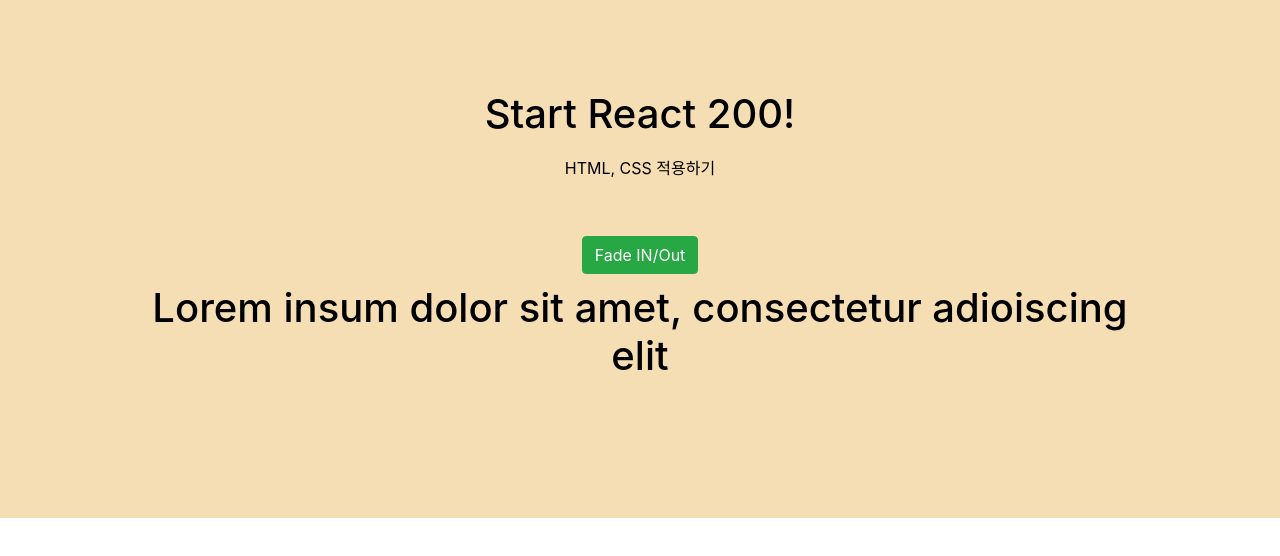
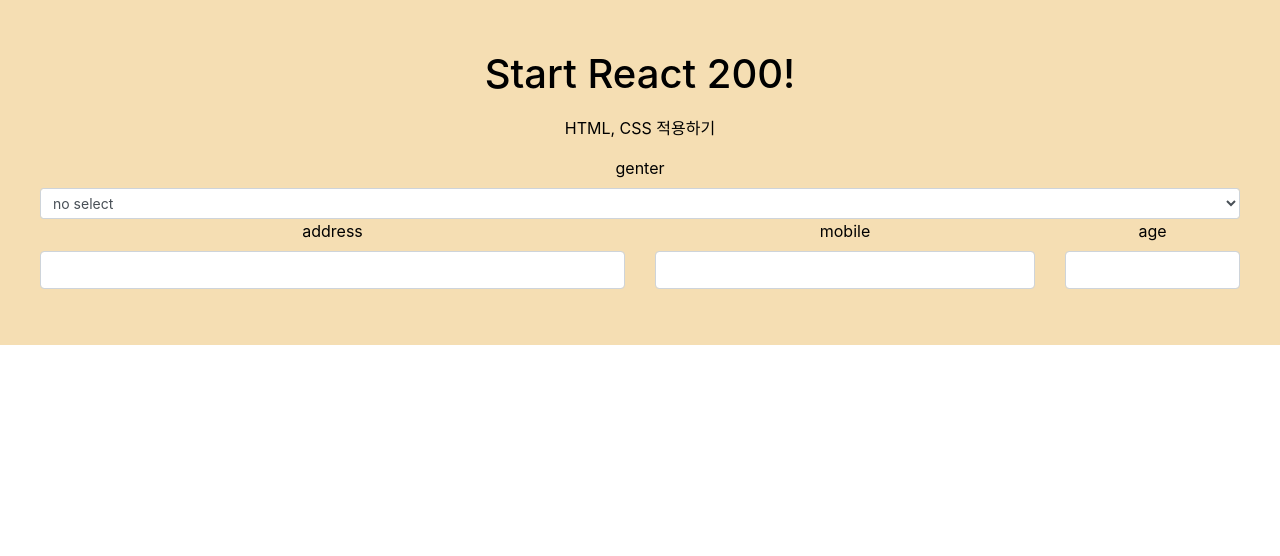
Before and after one commit to dev-chloe/hangout-react200, a React (Create React App) app: page / in a window 1280 px wide. Shown: the top 556 px of the page. Built offline with nearby package versions, Linux system fonts and the light colour scheme.

Commit message:
react200 초급044

```diff
--- a/src/App.css
+++ b/src/App.css
@@ -1,4 +1,4 @@
-div {
+.cont_box {
   background-color: wheat;
   color: black;
   padding: 40px;
--- a/src/App.js
+++ b/src/App.js
@@ -1,14 +1,14 @@
 import React from 'react';
 import './App.css';
-import ReactstrapFade from './R043_ReactstrapFade';
+import ReactstrapForm from './R044_ReactstrapForm';
 import 'bootstrap/dist/css/bootstrap.css';
 
 function App() {
   return (
-    <div>
+    <div className="cont_box">
       <h1>Start React 200!</h1>
       <p>HTML, CSS 적용하기</p>
-      <ReactstrapFade />
+      <ReactstrapForm />
     </div>
   );
 }
--- /dev/null
+++ b/src/R044_ReactstrapForm.js
@@ -0,0 +1,39 @@
+import React, { Component } from 'react';
+import { Col, Form, FormGroup, Input, Label, Row } from 'reactstrap';
+
+class R044_ReactstrapForm extends Component {
+  render() {
+    return (
+      <Form>
+        <Label for="exampleGender">genter</Label>
+        <Input type="select" bsSize="sm">
+          <option>no select</option>
+          <option>woman</option>
+          <option>man</option>
+        </Input>
+        <Row from>
+          <Col md={6}>
+            <FormGroup>
+              <Label for="exampleAddress">address</Label>
+              <Input type="text" name="address" id="address" />
+            </FormGroup>
+          </Col>
+          <Col md={4}>
+            <FormGroup>
+              <Label for="exampleMobile">mobile</Label>
+              <Input type="text" name="mobile" id="mobile" />
+            </FormGroup>
+          </Col>
+          <Col md={2}>
+            <FormGroup>
+              <Label for="exampleAge">age</Label>
+              <Input type="text" name="age" id="age" />
+            </FormGroup>
+          </Col>
+        </Row>
+      </Form>
+    )
+  }
+}
+
+export default R044_ReactstrapForm;
```
